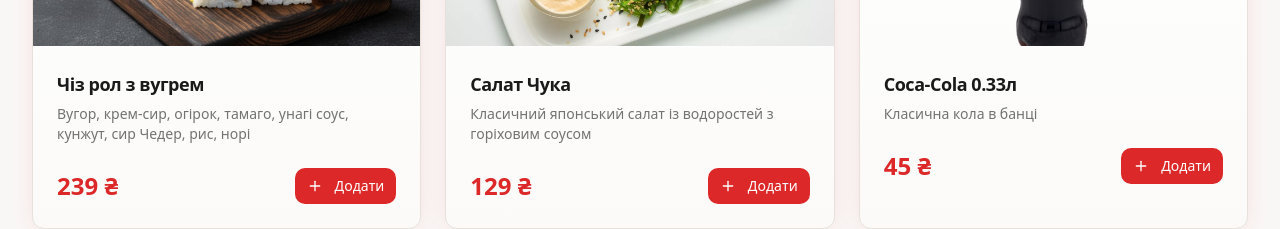
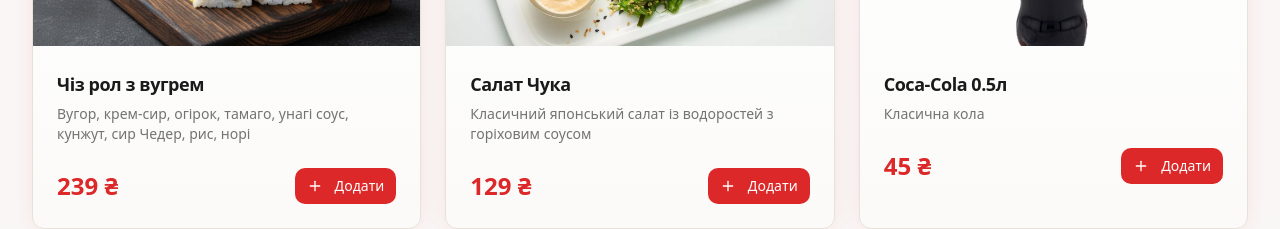
Before and after one commit to sergii-lovable/buzaty-sushi-brovary, a React (Vite) app: page / in a window 1280 px wide. Shown: the part 10652-10881 px from the top of the page. Built offline with nearby package versions, Linux system fonts and the light colour scheme; the HTML template or start-up script is replaced by a standard one.

Commit message:
Update Menu.tsx

```diff
--- a/src/components/Menu.tsx
+++ b/src/components/Menu.tsx
@@ -606,8 +606,8 @@ const menuItems: MenuItemType[] = [
    // Напої
   {
     id: 76,
-    name: "Coca-Cola 0.33л",
-    description: "Класична кола в банці",
+    name: "Coca-Cola 0.5л",
+    description: "Класична кола",
     price: 45,
     image: "/images/кока кола-30.png",
     category: "drinks"
```
